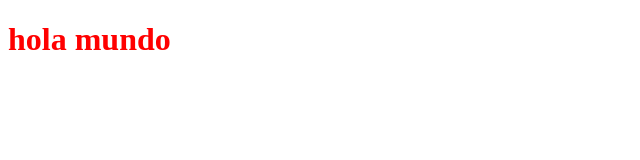
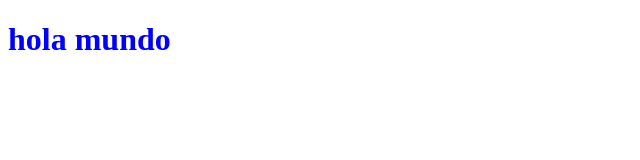
Before and after one commit to BrayanP98/pagina_prueba, a website: page public/index.html in a window 1280 px wide. Shown: the whole page, without its empty margins (0-640 px from the left). Drawn offline with Linux system fonts and the light colour scheme.

Commit message:
add styless file

```diff
--- /dev/null
+++ b/package.json
@@ -0,0 +1,5 @@
+{
+  "dependencies": {
+    "node": "^19.6.1"
+  }
+}
--- a/public/css/styless.css
+++ b/public/css/styless.css
@@ -1,4 +1,4 @@
 h1{
 
-    color: red;
+    color: rgb(0, 0, 255);
 }
```
Also changed, not shown: 1 other file.
